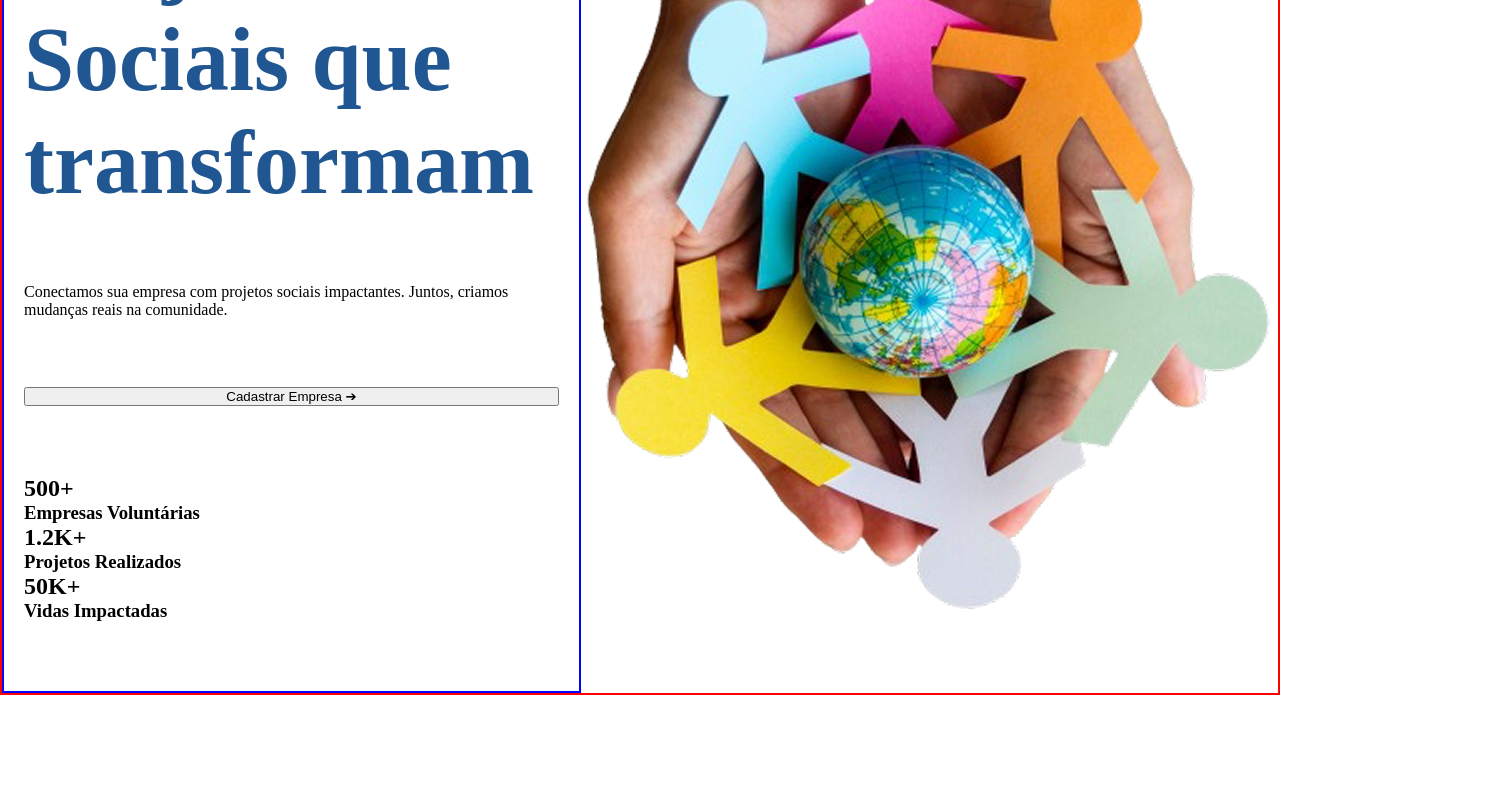
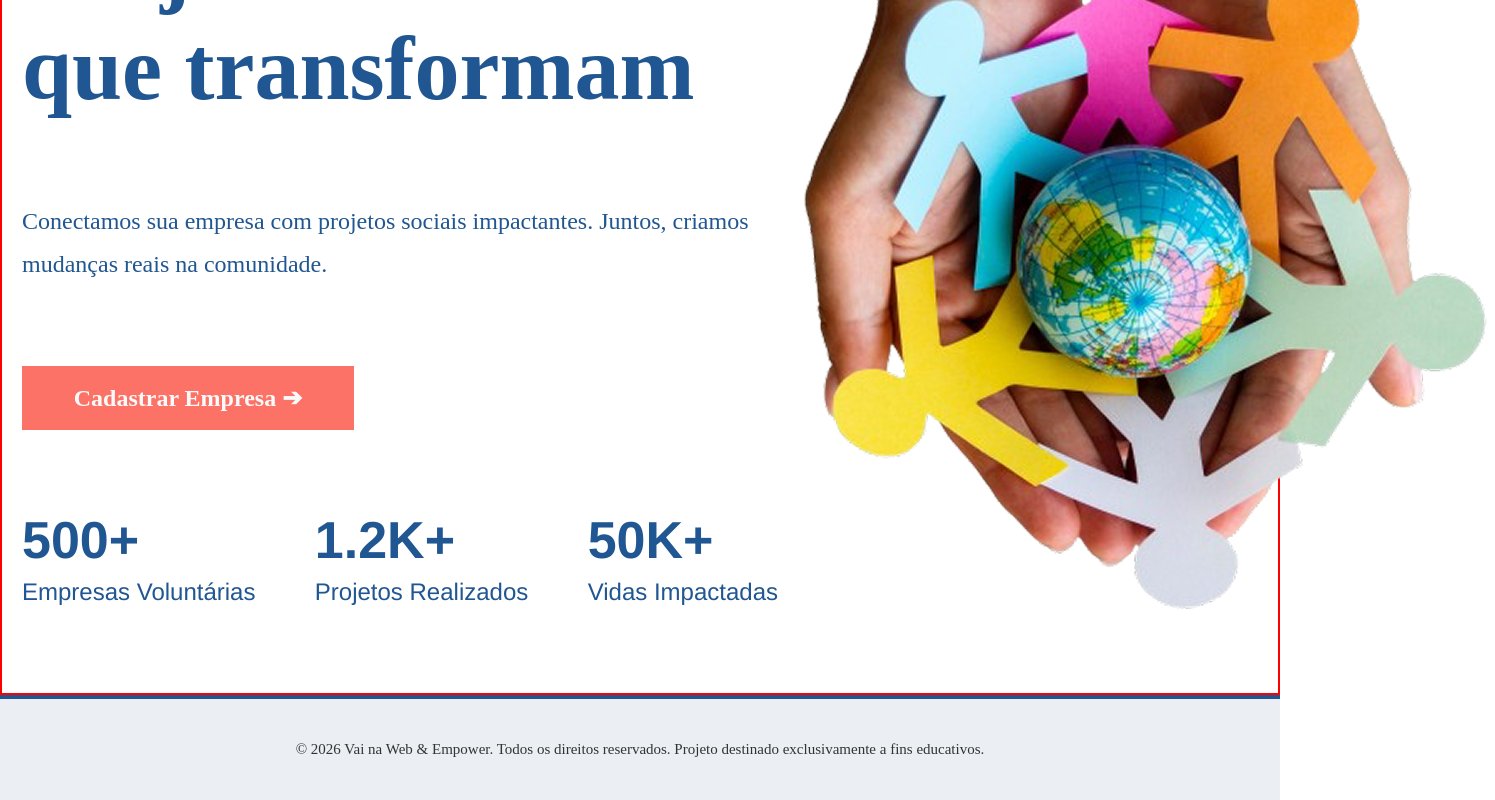
Before and after one commit to Luiz-de-Lima/desafio-connect, a React (Vite) app: page / in a window 1280 px wide. Shown: the part 268-1068 px from the top of the page, 1495 px wide, since content can reach past the window. Before the commit the page ends 963 px from the top, so only its background shows below. Built offline with nearby package versions, Linux system fonts and the light colour scheme.

Commit message:
feat: componets Home e Footer concluidos

```diff
--- a/src/App.jsx
+++ b/src/App.jsx
@@ -5,8 +5,9 @@ import Home from "./pages/home/Home";
 import Mentoria from "./pages/mentoria/Mentoria";
 import EventosEP from "./pages/eventosEP/EventosEP";
 import Usuario from "./pages/usuario/Usuario";
+
+import Header from "./components/header/Header";
 import "./globalStyles.scss";
-import Header from "./components/header/Header";
 
 export default function App() {
   return (
--- /dev/null
+++ b/src/components/Botao/Botao.jsx
@@ -0,0 +1,7 @@
+import React from "react";
+
+const Button = ({ text,className }) => {
+  return <button className={className}>{text}</button>;
+};
+
+export default Button;
--- /dev/null
+++ b/src/components/Footer/Footer.jsx
@@ -0,0 +1,16 @@
+import React from 'react'
+import S from   './footer.module.scss'
+const Footer = () => {
+ const currentYear = new Date().getFullYear();
+
+  return (
+    <footer className={S.footer}>
+      <p>
+        © {currentYear} Vai na Web & Empower. Todos os direitos reservados.
+        Projeto destinado exclusivamente a fins educativos.
+      </p>
+    </footer>
+  )
+}
+
+export default Footer
--- /dev/null
+++ b/src/components/Footer/footer.module.scss
@@ -0,0 +1,39 @@
+@use '../../globalStyles.scss';
+
+.footer {
+  width: 100%;
+  background-color: #ebeef2;
+  border-top: 4px solid globalStyles.$primary-color;
+  display: flex;
+  justify-content: center;
+  align-items: center;
+  text-align: center;
+
+
+  padding: 20px 15px;
+
+  p {
+    margin: 0;
+    color: #333;
+    font-size: 12px;
+    line-height: 1.4;
+  }
+
+  // Tablet
+  @media (min-width: 768px) {
+    padding: 30px 20px;
+
+    p {
+      font-size: 14px;
+    }
+  }
+
+  // Desktop
+  @media (min-width: 1024px) {
+    padding: 40px 0;
+
+    p {
+      font-size: 15px;
+    }
+  }
+}
--- a/src/components/header/header.module.scss
+++ b/src/components/header/header.module.scss
@@ -1,5 +1,5 @@
 .header {
-  // border: solid 2px red;
+
   height: 100px;
   display: flex;
   align-items: center;
--- a/src/globalStyles.scss
+++ b/src/globalStyles.scss
@@ -7,3 +7,18 @@
   list-style: none;
   text-decoration: none;
 }
+
+$primary-color: #205691;
+$secondary-color: #fafafa;
+
+button {
+   all: unset;
+  cursor: pointer;
+
+  touch-action: manipulation;
+
+  &:disabled {
+    cursor: not-allowed;
+    opacity: 0.6;
+  }
+}
--- a/src/pages/home/Home.jsx
+++ b/src/pages/home/Home.jsx
@@ -1,8 +1,11 @@
 import S from "./home.module.scss";
 import Banner from "../../assets/images/banner.png";
+import Button from "../../components/Botao/Botao";
+import Footer from "../../components/Footer/Footer";
 
 export default function Home() {
   return (
+    <>
       <main className={S.main}>
         <section className={S.info}>
           <h1>Projetos Sociais que transformam</h1>
@@ -10,19 +13,19 @@ export default function Home() {
             Conectamos sua empresa com projetos sociais impactantes. Juntos,
             criamos mudanças reais na comunidade.
           </p>
-        <button>Cadastrar Empresa ➔</button>
+          <Button text={"Cadastrar Empresa ➔"} className={S.button} />
           <section className={S.infoDados}>
             <article>
               <h2>500+</h2>
-            <h3>Empresas Voluntárias</h3>
+              <p>Empresas Voluntárias</p>
             </article>
             <article>
               <h2>1.2K+</h2>
-            <h3>Projetos Realizados</h3>
+              <p>Projetos Realizados</p>
             </article>
             <article>
               <h2>50K+</h2>
-            <h3>Vidas Impactadas</h3>
+              <p>Vidas Impactadas</p>
             </article>
           </section>
         </section>
@@ -31,5 +34,7 @@ export default function Home() {
           alt="Imagem de mãos segurando o globo terrestre representando a responsabilidade social e ambiental."
         />
       </main>
+      <Footer />
+    </>
   );
 }
--- a/src/pages/home/home.module.scss
+++ b/src/pages/home/home.module.scss
@@ -1,18 +1,53 @@
+@use "../../globalStyles.scss";
+
 .main {
   border: solid 2px red;
   display: flex;
-  justify-content: space-between;
 }
 
 .info {
-  border: solid 2px rgb(0, 4, 255);
   display: flex;
   flex-direction: column;
   justify-content: space-evenly;
   padding: 0 20px;
-  //   align-items: center;
+  color: globalStyles.$primary-color;
+
   h1 {
     font-size: 90px;
-    color: #205691;
+  }
+  p {
+    font-size: 1.5rem;
+    font-weight: 400;
+    line-height: 1.8;
+    width: 756px;
+  }
+
+  .button {
+    color: globalStyles.$secondary-color;
+    font-size: 1.5rem;
+    background: #fd7267;
+    width: 332px;
+    height: 64px;
+    font-weight: 600;
+    text-align: center;
   }
 }
+.infoDados {
+  width: 756px;
+  display: flex;
+  justify-content: space-between;
+
+  article {
+    h2,
+    p {
+      font-family: Helvetica;
+    }
+    h2 {
+      font-size: 3.25rem;
+    }
+    p {
+      font-weight: 400;
+      display: inline;
+    }
+  }
+}
```
Also changed, not shown: src/components/Card/Card.jsx (added, +11 -0 lines). Lines whose indentation alone changed are shown as unchanged.
